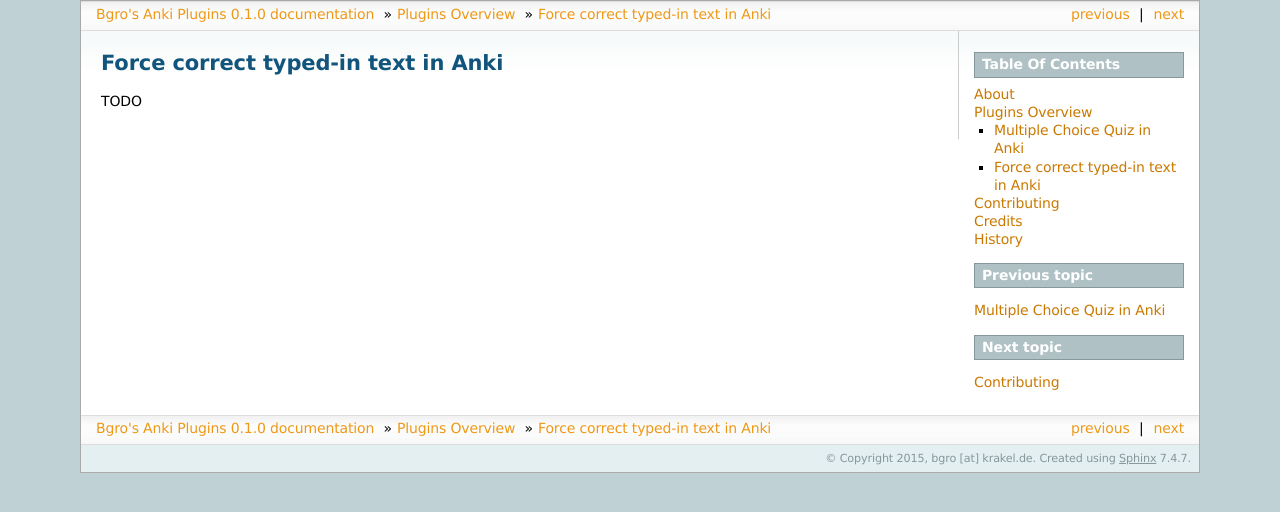
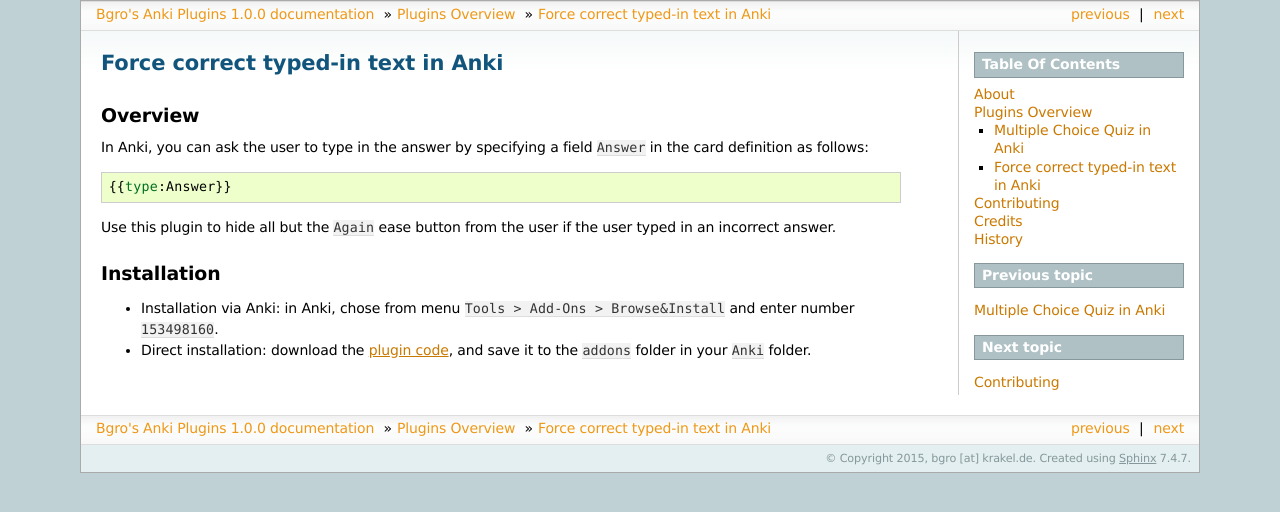
Before and after one commit to bgro/anki-plugins, a Sphinx documentation site: the page built from docs/plugin_correct_type_in.rst, in a window 1280 px wide. Shown: the top 512 px of the page. Built offline with Sphinx 7.4.7, drawn with Linux system fonts in a browser that asks for light colours.

Commit message:
Adding documentation for force-correct-type-in plugin.

```diff
--- a/docs/conf.py
+++ b/docs/conf.py
@@ -56,9 +56,9 @@
 # built documents.
 #
 # The short X.Y version.
-version = '0.1.0'
+version = '1.0.0'
 # The full version, including alpha/beta/rc tags.
-release = '0.1.0'
+release = '1.0.0'
 
 # The language for content autogenerated by Sphinx. Refer to documentation
 # for a list of supported languages.
--- a/docs/plugin_correct_type_in.rst
+++ b/docs/plugin_correct_type_in.rst
@@ -1,4 +1,26 @@
+.. _plugin_force_correct_typein:
+
 Force correct typed-in text in Anki
 ===================================
 
-TODO
+Overview
+--------
+
+In Anki, you can ask the user to type in the answer by specifying
+a field ``Answer`` in the card definition as follows::
+
+     {{type:Answer}}
+
+Use this plugin to hide all but the ``Again`` ease button from the user
+if the user typed in an incorrect answer.
+
+Installation
+------------
+
+- Installation via Anki: in Anki, chose from menu ``Tools > Add-Ons > Browse&Install``
+  and enter number ``153498160``.
+
+- Direct installation: download the `plugin code`_, and save it to the ``addons``
+  folder in your ``Anki`` folder.
+
+.. _plugin code: https://raw.githubusercontent.com/bgro/anki-plugins/master/src/ForceCorrectTypeIn.py
--- a/docs/plugin_multiple_choice.rst
+++ b/docs/plugin_multiple_choice.rst
@@ -1,3 +1,5 @@
+.. _plugin_multiple_choice:
+
 Multiple Choice Quiz in Anki
 ============================
 
@@ -15,7 +17,7 @@
 
 
 The plugin further only allows the user to click any other than the
-"Again" repetition button if the correct answer has been provided.
+"Again" ease button if the correct answer has been provided.
 
 .. figure:: images/multiple_choice_example_right_answer.png
    :scale: 50 %
```
Also changed, not shown: README.rst (+6 -9 lines), docs/index.rst (+13 -5 lines).
